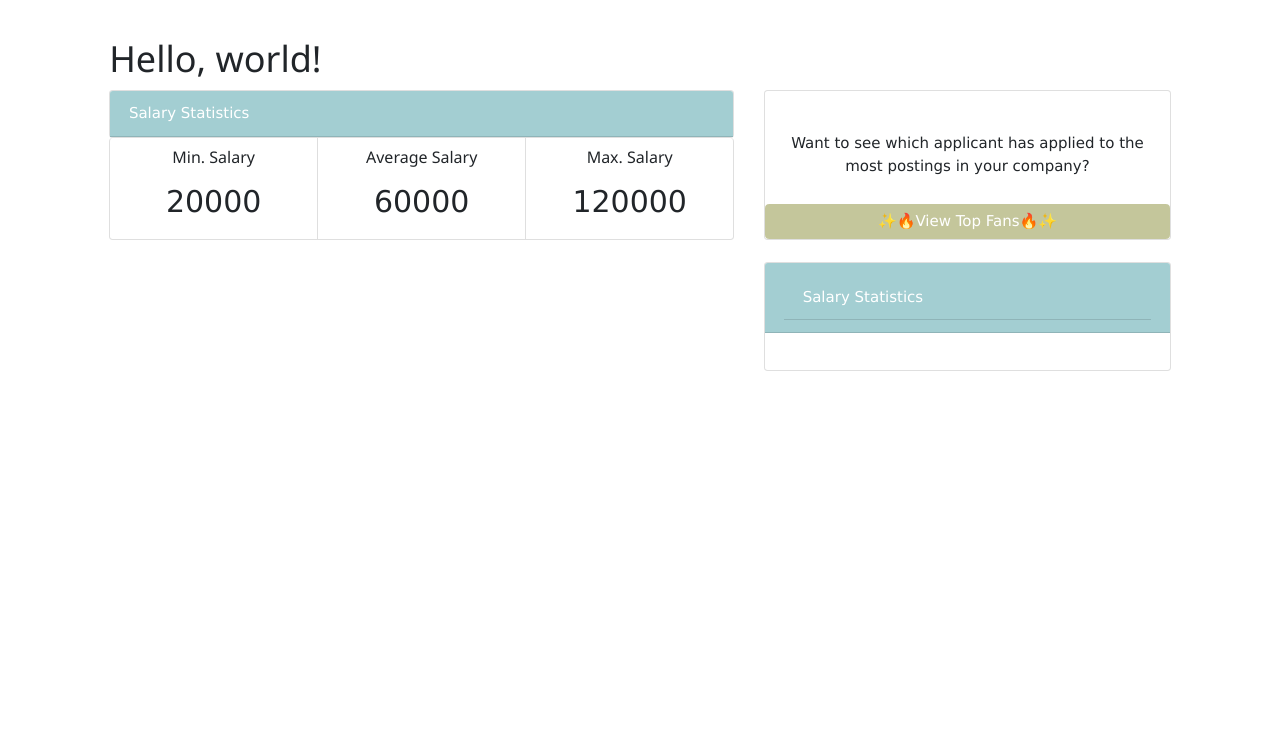
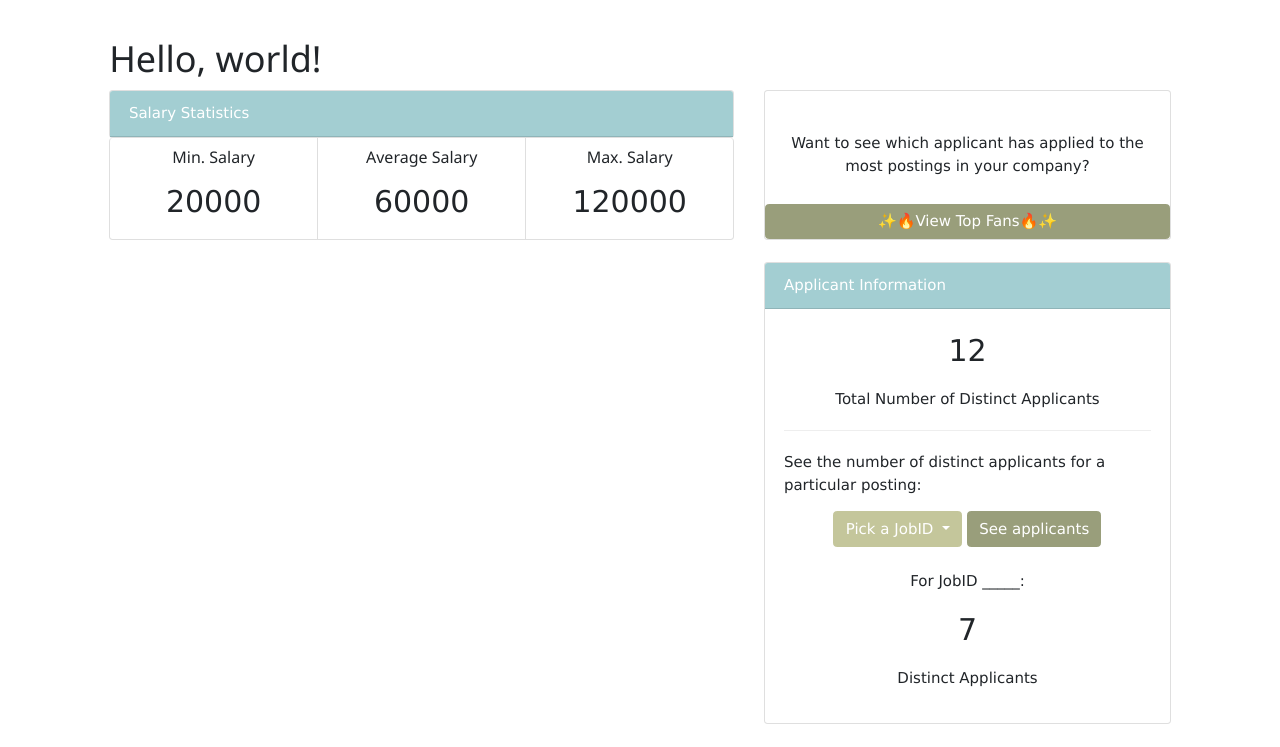
Before and after one commit to andrewzulaybar/employmee, a Django app: template jobportal/templates/jobportal/home/home-comp.html in a window 1280 px wide. Shown: the part 53-800 px from the top of the page. Run offline with Django 3.2, Linux system fonts and the light colour scheme; the template is opened without the code that fills it, so the values that code supplies are empty; some libraries are stand-ins or nearby versions.

Commit message:
Added applicant information sidebar for company.

```diff
--- a/jobportal/templates/jobportal/home/home-comp.html
+++ b/jobportal/templates/jobportal/home/home-comp.html
@@ -80,7 +80,7 @@
                 postings in your company?</p>
         </div>
         <div class="card-body pb-0 pl-0 pr-0 mt-0 pt-0">
-            <a class="btn btn-primary btn-block" href="#" role="button">✨🔥View Top Fans🔥✨</a>
+            <a class="btn btn-success btn-block" href="#" role="button">✨🔥View Top Fans🔥✨</a>
         </div>
     </div>
 </div>
@@ -89,10 +89,30 @@
 {% block sort-filter %}
 <div class="col-4">
     <div class="card">
-        <div class="card-header">
-            <div class="card-header header-text">Salary Statistics</div>
+        <div class="card-header header-text">Applicant Information</div>
+        <div class="card-body">
+            <p style="font-size:200%;" align="center">12</p>
+            <p align="center">Total Number of Distinct Applicants</p>
+            <hr>
+            <p>See the number of distinct applicants for a particular posting:</p>
+            <div class="text-center">
+                <div class="dropdown">
+                    <button class="btn btn-primary dropdown-toggle" type="button" id="dropdownMenuButton"
+                            data-toggle="dropdown">
+                        Pick a JobID
+                    </button>
+                    <div class="dropdown-menu">
+                        <a class="dropdown-item" href="#">JobID1</a>
+                        <a class="dropdown-item" href="#">JobID2</a>
+                        <a class="dropdown-item" href="#">JobID3</a>
+                    </div>
+                    <a class="btn btn-success" href="#" role="button">See applicants</a>
+                </div> <br>
+                <p>For JobID _____:</p>
+                <p style="font-size:200%;" align="center">7</p>
+                <p>Distinct Applicants</p>
+            </div>
         </div>
-        <div class="card-body"></div>
     </div>
 </div>
 
```
